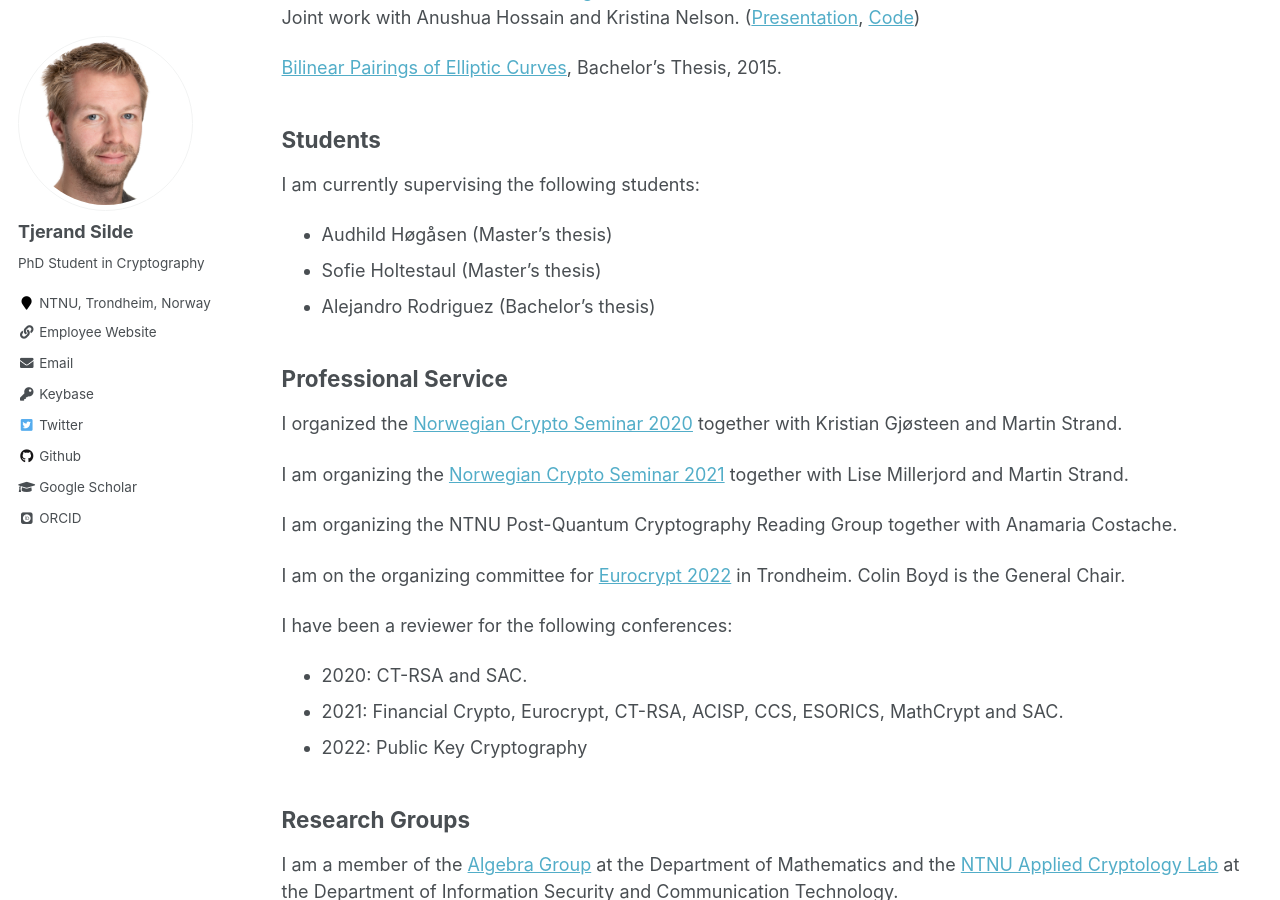
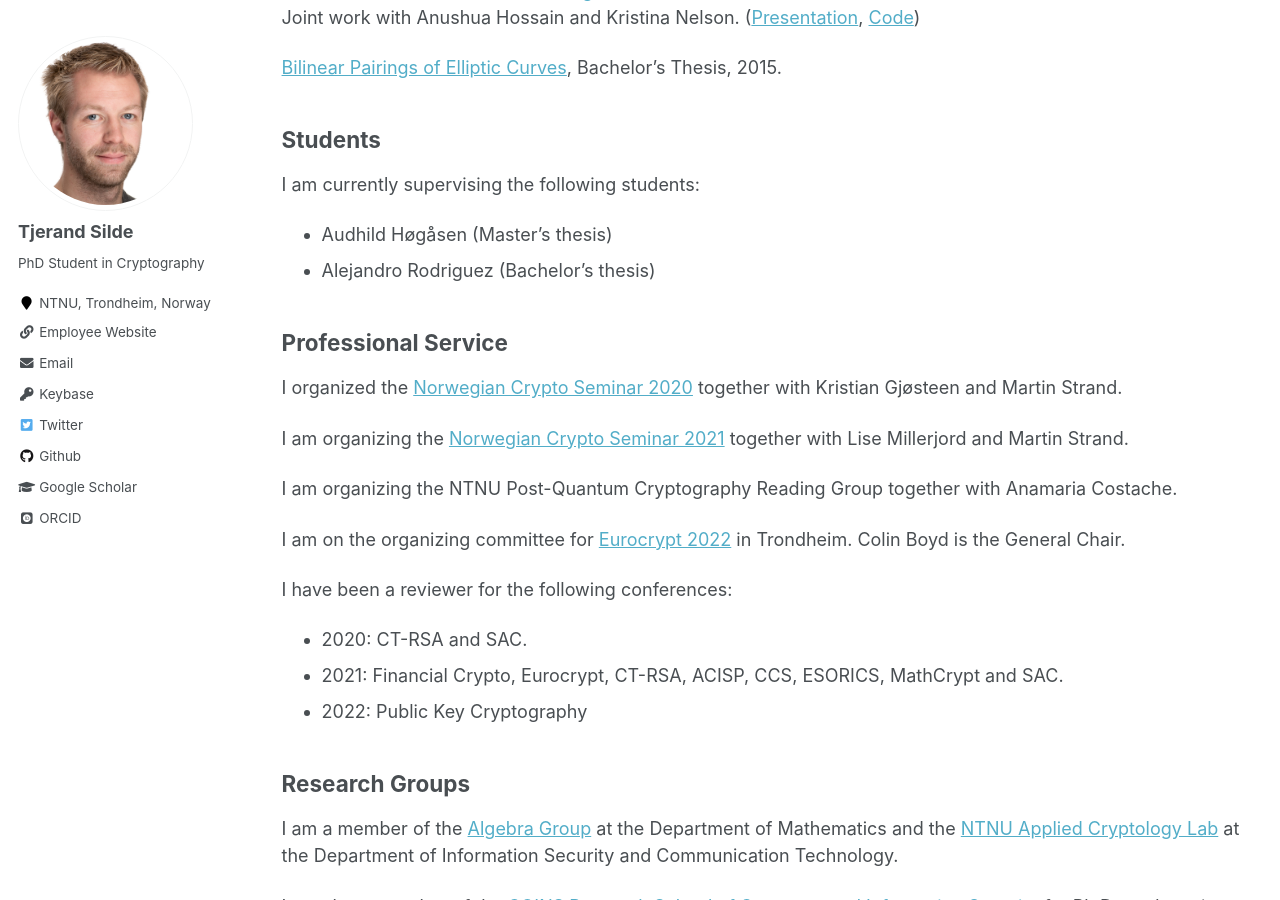
Before and after one commit to tjesi/tjesi.github.io, a Jekyll site: the page built from _pages/academic.md, in a window 1280 px wide and 900 px high, scrolled down 1136 px. Built offline with Jekyll 4.4.1, drawn with Linux system fonts in a browser that asks for light colours; some web fonts are replaced.

Commit message:
Update academic.md

```diff
--- a/_pages/academic.md
+++ b/_pages/academic.md
@@ -50,7 +50,6 @@ Joint work with Anushua Hossain and Kristina Nelson. ([Presentation](https://tje
 
 I am currently supervising the following students:
 - Audhild Høgåsen (Master's thesis)
-- Sofie Holtestaul (Master's thesis)
 - Alejandro Rodriguez (Bachelor's thesis)
 
 ## Professional Service
```
